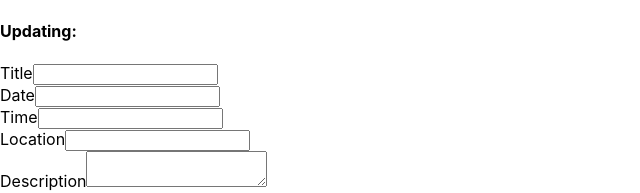
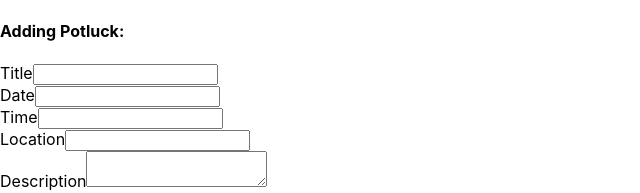
Before and after one commit to Potluck-Vault/frontend, a React (Create React App) app: page /addpotluck in a window 1280 px wide. Shown: the top 193 px of the page, without its empty margins (0-640 px from the left). Built offline with nearby package versions, Linux system fonts and the light colour scheme; no server answers; the HTML template or start-up script is replaced by a standard one.

Commit message:
AddPotluck.js all ready to go with new Potluck object  when post endpoint is ready

```diff
--- a/src/components/Home.js
+++ b/src/components/Home.js
@@ -22,18 +22,6 @@ const Home = () => {
         guests: []
     });
 
-    const editPotluck = (potluck) => {
-        push("/editpotluck");
-
-        console.log("editPotluck potluck obj: ", potluck);
-        return(
-
-        <AddPotluck setPotluck={setPotluck}
-                    potluck={potluck}
-                    potlucks={potlucks}
-                    setPotlucks={setPotlucks} />
-    )};
-
    useEffect(()=>{
         axios.get('https://potluckvaultv2.herokuapp.com/api/potlucks')
           .then(res => {
@@ -47,6 +35,8 @@ const Home = () => {
     return (
         <div>
             <h1>My Potlucks</h1>
+            <Link to={`/addpotluck`}><input type="button" value="Add a New Potluck"/></Link>
+
             {potlucks.map(potluck => {
             return (
             <div className="potluck-card">
--- a/src/components/Potlucks/AddPotluck.js
+++ b/src/components/Potlucks/AddPotluck.js
@@ -1,6 +1,6 @@
 //Add a form that creates a new potluck and posts it to a backend endpoint
-import React, { useState, useEffect } from 'react';
-import { useHistory, Link, useParams } from 'react-router-dom';
+import React, { useState } from 'react';
+import { useHistory, Link } from 'react-router-dom';
 import {v4 as uuidv4} from 'uuid';
 import AddItems from './AddItems';
 import InviteGuests from './InviteGuests';
@@ -12,31 +12,19 @@ const AddPotluck = (props) => {
 
 	const { push } = useHistory();
 	// const { setPotlucks, potlucks, potluck, setPotluck, items, setItems, guests, setGuests } = props; //Coming in from Home page
-	const [potluck, setPotluck] = useState({name: "",
+	const [items, setItems] = useState([]);
+	const [guests, setGuests] = useState([]);
+	const [potluck, setPotluck] = useState({id: uuidv4(),
+											name: "",
 											date: "",
 											time: "",
 											location: "",
 											description: "",
-											guests: [],
-											items: [] });
-	const [items, setItems] = useState([]);
-	const [guests, setGuests] = useState([]);
+											guests: guests,
+											items: items });
 
 
-	const { id } = useParams();
 
-	useEffect(()=>{
-		console.log("api endpoint: ", `https://potluckvaultv2.herokuapp.com/api/potlucks/${id}`);
-        axios.get(`https://potluckvaultv2.herokuapp.com/api/potlucks/${id}`)
-          .then(res => { console.log("res.data for potluck id api: ", res.data)
-            setPotluck(res.data[0]);
-
-          })
-          .catch(err => {
-            console.log("Error from API: ", err);
-          });
-
-      }, [id]);
 	const handleChange = (e) => {
 		console.log("Handle change: ", e.target.name, e.target.value);
 		setPotluck({
@@ -70,7 +58,7 @@ const AddPotluck = (props) => {
 		<div className="modal-content">
 			<form onSubmit={handleSubmit}>
 				<div className="modal-header">
-					<h4 className="modal-title">Updating: <strong>{name}</strong></h4>
+					<h4 className="modal-title">Adding Potluck: <strong>{name}</strong></h4>
 				</div>
 				<div className="modal-body">
 					<div className="form-group">
--- a/src/components/Potlucks/EditPotluck.js
+++ b/src/components/Potlucks/EditPotluck.js
@@ -10,19 +10,21 @@ const EditPotluck = (props) => {
 	// console.log("AddPotluck props.potluck: ", props.potluck);
 
 	const { push } = useHistory();
-	// const { setPotlucks, potlucks, potluck, setPotluck, items, setItems, guests, setGuests } = props; //Coming in from Home page
-	const [potluck, setPotluck] = useState({name: "",
+
+	const { id } = useParams();
+
+	const [items, setItems] = useState([]);
+	const [guests, setGuests] = useState([]);
+	const [potluck, setPotluck] = useState({id: id,
+											name: "",
 											date: "",
 											time: "",
 											location: "",
 											description: "",
-											guests: [],
-											items: [] });
-	const [items, setItems] = useState([]);
-	const [guests, setGuests] = useState([]);
+											guests: guests,
+											items: items });
 
 
-	const { id } = useParams();
 
 	useEffect(()=>{
 		console.log("api endpoint: ", `https://potluckvaultv2.herokuapp.com/api/potlucks/${id}`);
@@ -46,7 +48,7 @@ const EditPotluck = (props) => {
 
     const handleSubmit = (e) => {
 		e.preventDefault();
-		// axios.post(`http://addPotluckAPI/`, potluck)
+		// axios.put(`http://editPotluckAPI/`, potluck)
 		// .then(res=> {
         //     setPotlucks(res.data);
 		//   push(`/`);
@@ -59,7 +61,6 @@ const EditPotluck = (props) => {
 		// Keep state in synch with database
 
         // setPotlucks([...potlucks, potluck ])
-        console.log("potlucks: ", potluck);
 	}
 
 	const { name, date, time, location, description } = potluck;
```
Lines whose indentation alone changed are shown as unchanged.
